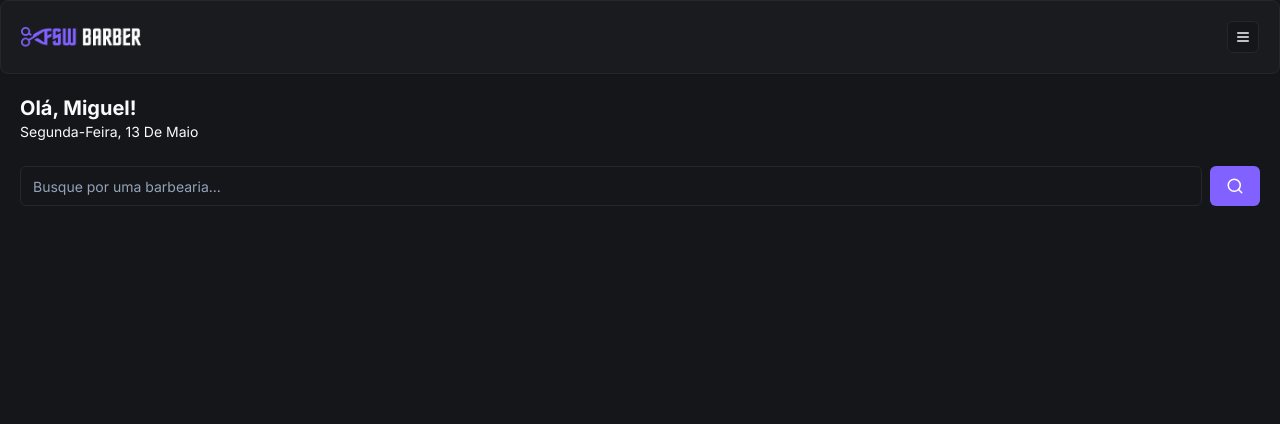
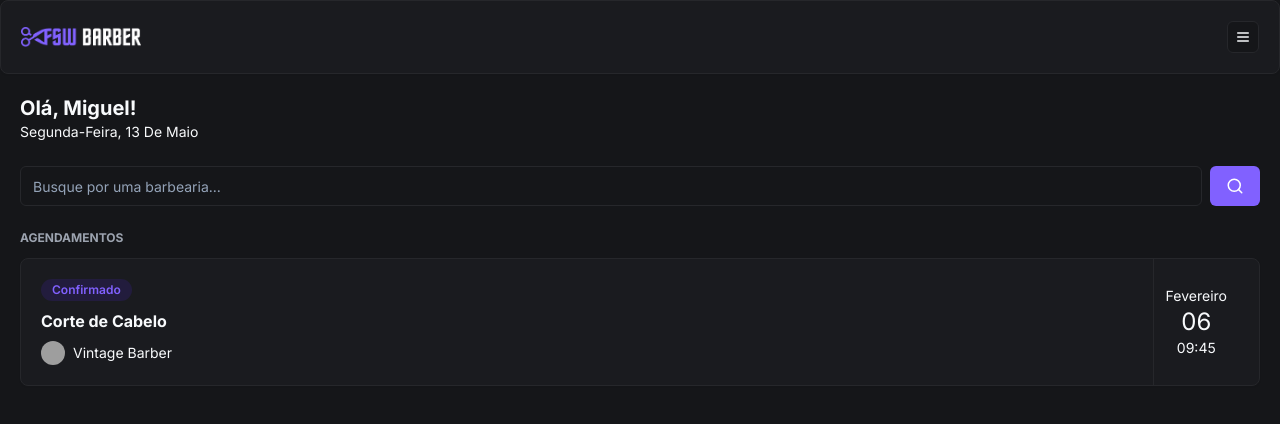
Before and after one commit to guicarsiqsantos/FullStackWeek--Barber, a Next.js app: page / in a window 1280 px wide. Shown: the top 424 px of the page. Built offline with nearby package versions, Linux system fonts and the light colour scheme; grey boxes are pictures that could not be loaded.

Commit message:
feat: add initialbooking components

```diff
--- a/package.json
+++ b/package.json
@@ -13,6 +13,7 @@
   },
   "dependencies": {
     "@prisma/client": "^5.9.1",
+    "@radix-ui/react-avatar": "^1.0.4",
     "@radix-ui/react-slot": "^1.0.2",
     "class-variance-authority": "^0.7.0",
     "clsx": "^2.1.1",
--- a/src/app/(home)/page.tsx
+++ b/src/app/(home)/page.tsx
@@ -2,6 +2,7 @@
 import Header from "@/components/header";
 import { ptBR } from "date-fns/locale";
 import Search from "./components/search";
+import BookingItem from "@/components/booking-item";
 
 export default function Home() {
   return (
@@ -20,6 +21,13 @@
       <div className="px-5 mt-6">
         <Search />
       </div>
+
+      <div className="px-5 mt-6">
+        <h2 className="text-xs mb-3 uppercase text-gray-400 font-bold">
+          Agendamentos
+        </h2>
+        <BookingItem />
+      </div>
     </div>
   );
 }
--- a/src/components/booking-item.tsx
+++ b/src/components/booking-item.tsx
@@ -1,12 +1,31 @@
+import { AvatarFallback } from "./ui/avatar";
+import { Avatar, AvatarImage } from "./ui/avatar";
 import { Badge } from "./ui/badge";
 import { Card, CardContent } from "./ui/card";
 
 const BookingItem = () => {
   return (
     <Card>
-      <CardContent>
-        <div>
-          <Badge>Confirmado</Badge>
+      <CardContent className="p-5 flex justify-between py-0">
+        <div className="flex flex-col gap-2 py-5">
+          <Badge className="bg-[#221C3D] text-primary hover:bg-[#221C3D] w-fit">
+            Confirmado
+          </Badge>
+          <h2 className="font-bold">Corte de Cabelo</h2>
+
+          <div className="flex items-center gap-2">
+            <Avatar className="h-6 w-6">
+              <AvatarImage src="https://utfs.io/f/0ddfbd26-a424-43a0-aaf3-c3f1dc6be6d1-1kgxo7.png" />
+              <AvatarFallback>a</AvatarFallback>
+            </Avatar>
+            <h3 className="text-sm">Vintage Barber</h3>
+          </div>
+        </div>
+
+        <div className="flex flex-col items-center justify-center border-l border-solid px-3 border-secondary">
+          <p className="text-sm">Fevereiro</p>
+          <p className="text-2xl">06</p>
+          <p className="text-sm">09:45</p>
         </div>
       </CardContent>
     </Card>
--- /dev/null
+++ b/src/components/ui/avatar.tsx
@@ -0,0 +1,50 @@
+"use client"
+
+import * as React from "react"
+import * as AvatarPrimitive from "@radix-ui/react-avatar"
+
+import { cn } from "@/lib/utils"
+
+const Avatar = React.forwardRef<
+  React.ElementRef<typeof AvatarPrimitive.Root>,
+  React.ComponentPropsWithoutRef<typeof AvatarPrimitive.Root>
+>(({ className, ...props }, ref) => (
+  <AvatarPrimitive.Root
+    ref={ref}
+    className={cn(
+      "relative flex h-10 w-10 shrink-0 overflow-hidden rounded-full",
+      className
+    )}
+    {...props}
+  />
+))
+Avatar.displayName = AvatarPrimitive.Root.displayName
+
+const AvatarImage = React.forwardRef<
+  React.ElementRef<typeof AvatarPrimitive.Image>,
+  React.ComponentPropsWithoutRef<typeof AvatarPrimitive.Image>
+>(({ className, ...props }, ref) => (
+  <AvatarPrimitive.Image
+    ref={ref}
+    className={cn("aspect-square h-full w-full", className)}
+    {...props}
+  />
+))
+AvatarImage.displayName = AvatarPrimitive.Image.displayName
+
+const AvatarFallback = React.forwardRef<
+  React.ElementRef<typeof AvatarPrimitive.Fallback>,
+  React.ComponentPropsWithoutRef<typeof AvatarPrimitive.Fallback>
+>(({ className, ...props }, ref) => (
+  <AvatarPrimitive.Fallback
+    ref={ref}
+    className={cn(
+      "flex h-full w-full items-center justify-center rounded-full bg-muted",
+      className
+    )}
+    {...props}
+  />
+))
+AvatarFallback.displayName = AvatarPrimitive.Fallback.displayName
+
+export { Avatar, AvatarImage, AvatarFallback }
```
Also changed, not shown: 1 other file (tests, documents, lock files or other folders).
